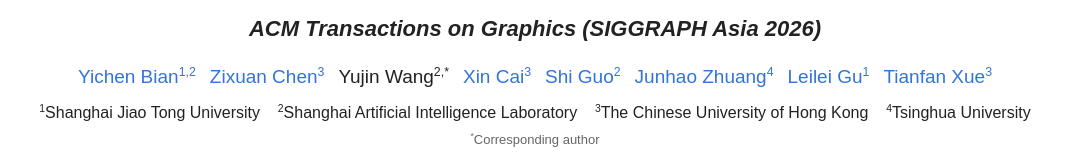
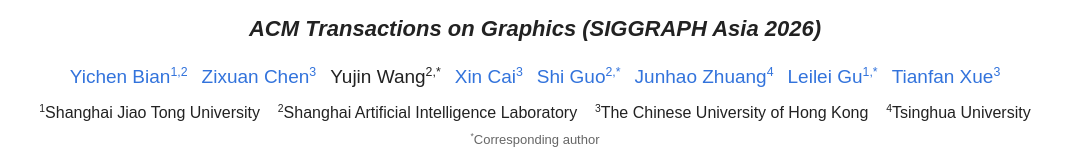
Before and after one commit to Bian-Yichen/SwiftFusion, a plain HTML site: page index.html in a window 1280 px wide. Shown: the part 187-341 px from the top of the page, without its empty margins (105-1186 px from the left). Drawn offline with Linux system fonts and the light colour scheme.

Commit message:
Update affiliations with more corresponding authors

```diff
--- a/index.html
+++ b/index.html
@@ -29,9 +29,9 @@
             <a href="https://scholar.google.com/citations?user=pwixOhcAAAAJ&amp;hl=zh-CN" target="_blank" rel="noreferrer">Zixuan Chen<sup>3</sup></a>
             <span>Yujin Wang<sup>2,*</sup></span>
             <a href="https://caixin98.github.io/" target="_blank" rel="noreferrer">Xin Cai<sup>3</sup></a>
-            <a href="https://guoshi28.github.io/" target="_blank" rel="noreferrer">Shi Guo<sup>2</sup></a>
+            <a href="https://guoshi28.github.io/" target="_blank" rel="noreferrer">Shi Guo<sup>2,*</sup></a>
             <a href="https://zhuang2002.github.io/" target="_blank" rel="noreferrer">Junhao Zhuang<sup>4</sup></a>
-            <a href="https://www.cs.sjtu.edu.cn/jiaoshiml/guleilei.html" target="_blank" rel="noreferrer">Leilei Gu<sup>1</sup></a>
+            <a href="https://www.cs.sjtu.edu.cn/jiaoshiml/guleilei.html" target="_blank" rel="noreferrer">Leilei Gu<sup>1,*</sup></a>
             <a href="https://tianfan.info/" target="_blank" rel="noreferrer">Tianfan Xue<sup>3</sup></a>
           </div>
 
```
